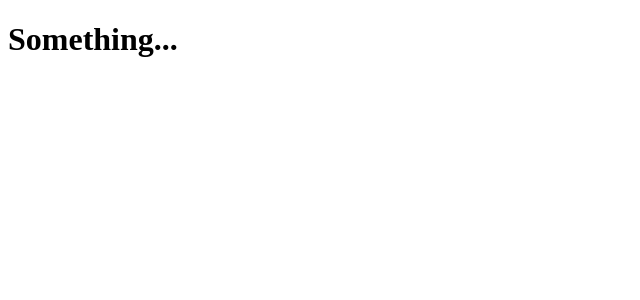
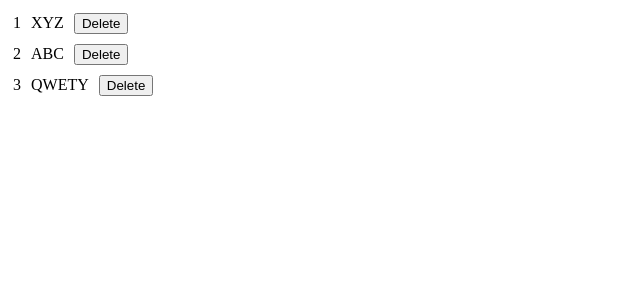
Before and after one commit to mhdfaisal/ReactTuts, a React (Create React App) app: page / in a window 1280 px wide. Shown: the top 300 px of the page, without its empty margins (0-640 px from the left). Built offline with nearby package versions, Linux system fonts and the light colour scheme.

Commit message:
Third Lesson

```diff
--- a/src/App.js
+++ b/src/App.js
@@ -1,15 +1,61 @@
 import React from 'react';
-import Header from './Header';
-import Footer from './Footer';
-import Body from './Body';
-import Wrapper from './Wrapper';
-import ClassBased from './ClassBased';
+import DynamicDeletion from './DynamicDeletion';
 
-import EventHandler from './EventHandler';
-const App = ()=>{
-    return(
-        <ClassBased heading="Something..."/>
-    )
+class App extends React.Component{
+
+    render(){
+        return(
+            <DynamicDeletion />
+        )
+    }
+
+
+
+
+
+
+
+
+
+    // state = {
+    //     users:[
+    //         {id:1, name:"XYZ"},
+    //         {id:2, name:"ABC"},
+    //         {id:3, name:"QWETY"}
+    //     ]
+    // };
+
+    // renderUsers = ()=>{
+    //    const data =  this.state.users.map((item,index)=>{
+    //         return(
+    //             <div key={index}>
+    //                 <div>{item.id}</div>
+    //                 <div>{item.name}</div>
+    //             </div>
+    //         )
+    //     });
+
+    //     return data;
+    // }
+
+    // onChangeState = ()=>{
+    //    const newUsers = this.state.users.filter((item, index)=>{
+    //        if(item.id!==1){
+    //            return item;
+    //        }
+    //    })
+    //    this.setState({
+    //        users:newUsers
+    //    });
+    // }
+
+    // render(){
+    //     return(
+    //         <div>
+    //             {this.renderUsers()}
+    //             <button onClick={this.onChangeState}>Change State</button>
+    //         </div>
+    //     )
+    // }
 }
-
 export default App;
--- a/src/Body.js
+++ /dev/null
@@ -1,9 +0,0 @@
-import React from 'react';
-
-const Body = ()=>{
-    return(
-        <p>Some random text ....</p>
-    )
-}
-
-export default Body;
--- a/src/ClassBased.js
+++ /dev/null
@@ -1,12 +0,0 @@
-import React from 'react';
-
-class ClassBased extends React.Component{
-
-    render(){
-        return(
-            <h1>{this.props.heading}</h1>
-        )
-    }
-}
-
-export default ClassBased;
--- /dev/null
+++ b/src/DynamicDeletion.js
@@ -0,0 +1,42 @@
+import React from 'react';
+
+class DynamicDeletion extends React.Component{
+
+    state = {
+        users:[
+            {id:1, name:"XYZ"},
+            {id:2, name:"ABC"},
+            {id:3, name:"QWETY"}
+        ]
+    };
+
+    onDeleteHandler = (itemID)=>{
+        const newUsers = this.state.users.filter((item,index)=>{
+           return item.id!==itemID ? item: null
+        });
+        this.setState({
+            users: newUsers
+        })
+    }
+
+    renderUsers = ()=>{
+        const data = this.state.users.map((item,index)=>{
+            return(
+                <div key={index}>
+                    <span style={{margin:"5px"}}>{item.id}</span>
+                    <span style={{margin:"5px"}}>{item.name}</span>
+                    <button style={{margin:"5px"}} onClick={()=> this.onDeleteHandler(item.id)}>Delete</button>
+                </div>
+            )
+        });
+        return data;
+    }
+    render(){
+        return(
+            <div>
+                {this.renderUsers()}
+            </div>
+        )
+    }
+}
+export default DynamicDeletion;
--- a/src/EventHandler.js
+++ /dev/null
@@ -1,28 +0,0 @@
-import React from 'react';
-import './EventHandler/EventHandler.css';
-
-
-// const handleClick= ()=>{
-//     console.log("clicked");
-// }
-
-const changeHandler = (e)=>{
-    console.log(e.target.value);
-}
-
-const EventHandler = ()=>{
-
-    return(
-        // <button onClick={handleClick}>Click me</button>
-
-        <div>
-            {/* <input type="text" onChange={(e)=> {changeHandler(e)} }
-            style={ {margin:"5px", border:"2px solid #000"} }/> */}
-
-            <input className="input" type="text" onChange={(e)=> {changeHandler(e)} }/>
-        </div>
-
-    )
-}
-
-export default EventHandler;
--- a/src/Footer.js
+++ /dev/null
@@ -1,9 +0,0 @@
-import React from 'react';
-
-const Footer = ()=>{
-    return(
-        <h1>Footer</h1>
-    )
-}
-
-export default Footer;
--- a/src/Header.js
+++ /dev/null
@@ -1,13 +0,0 @@
-import React from 'react';
-
-const Header = (props)=>{
-
-    return(
-        <div>
-            <h1>{props.data}</h1>
-            <h2>{props.secondary}</h2>
-        </div>
-    );
-}
-
-export default Header;
--- a/src/Wrapper.js
+++ /dev/null
@@ -1,12 +0,0 @@
-import React from 'react';
-
-const Wrapper = (props)=>{
-
-    return(
-        <div>
-            {props.children}
-        </div>
-    )
-
-}
-export default Wrapper;
```
